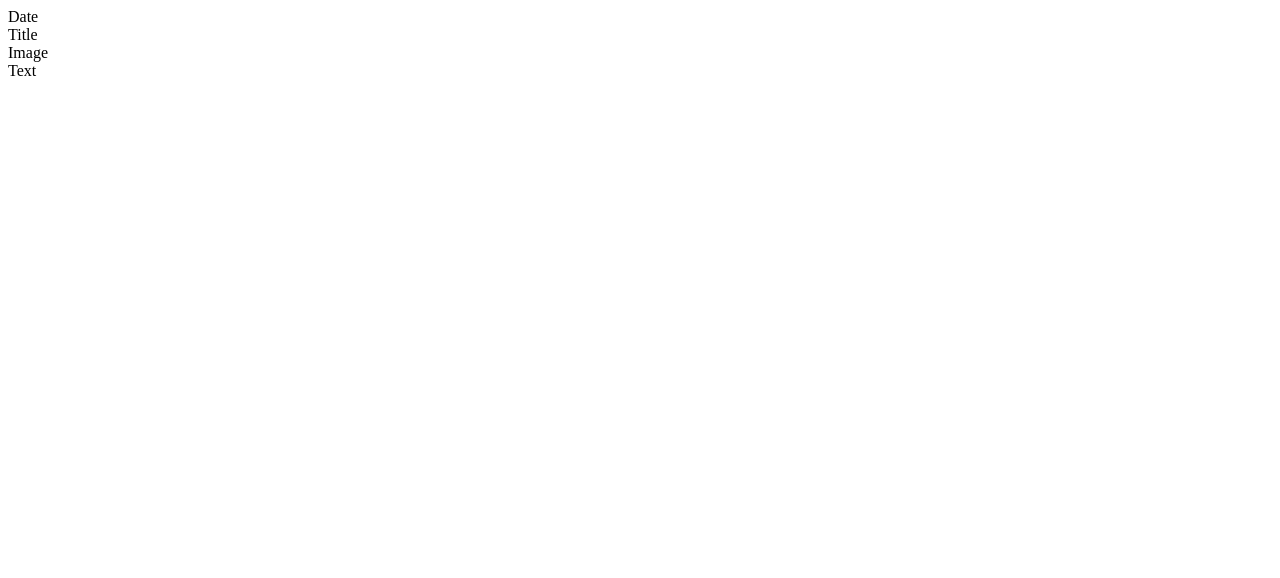
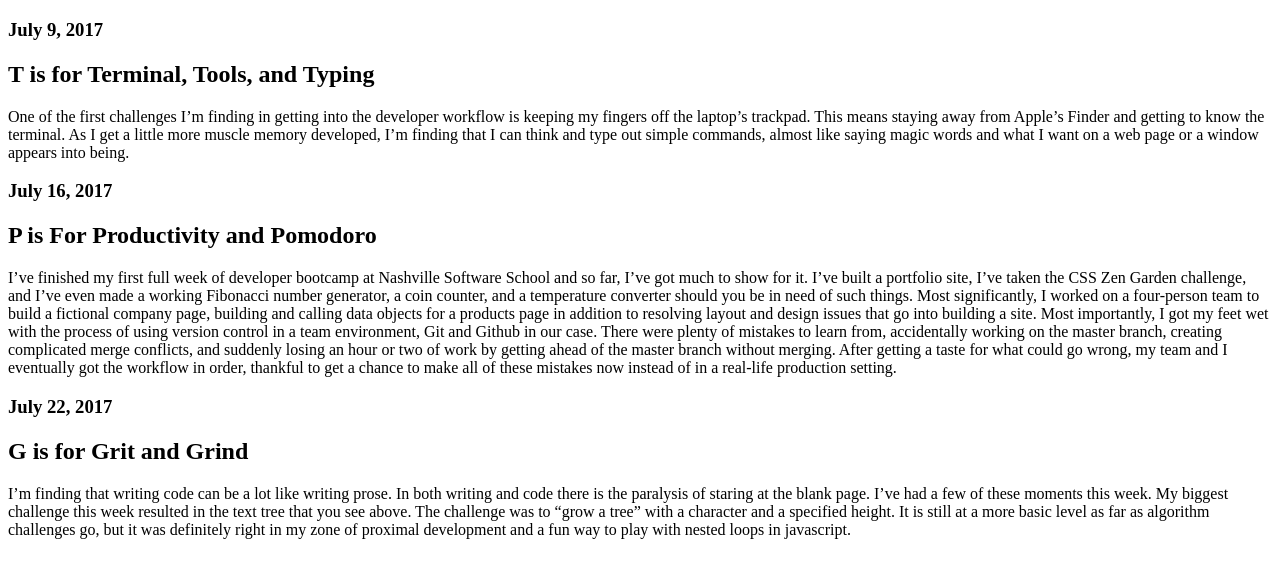
Before and after one commit to jsheridanwells/xml-test, a plain HTML site: page index.html in a window 1280 px wide. Drawn offline with Linux system fonts and the light colour scheme.

Commit message:
created JS functions to post xml data to page

```diff
--- a/index.html
+++ b/index.html
@@ -4,13 +4,9 @@
 		<title>XML Test</title>
 	</head>
 	<body>
-		<div class="container">
-			<div class="date">Date</div>
-			<div class="title">Title</div>
-			<div class="image">Image</div>
-			<div class="text">Text</div>
+		<div class="container" id="frame">
+
 		</div>
 		<script type="text/javascript" src="main.js"></script>
-
 	</body>
 </html>
--- a/main.js
+++ b/main.js
@@ -0,0 +1,40 @@
+let frame = document.getElementById('frame');
+
+let xhr = new XMLHttpRequest();
+xhr.onload = function () {
+	if (xhr.status === 200) {
+		let response = xhr.responseXML;
+		let events = response.getElementsByTagName('post');
+	}
+
+	let response = xhr.responseXML;
+	var posts = response.getElementsByTagName('post');
+
+	for (let i = 0; i < posts.length; i++) {
+		let container, date, title, text;
+		container = document.createElement('div');
+		container.className = 'post';
+
+		date = document.createElement('h3');
+		date.appendChild(document.createTextNode(getNodeValue(posts[i], 'date')));
+		container.appendChild(date);
+
+		title = document.createElement('h2');
+		title.appendChild(document.createTextNode(getNodeValue(posts[i], 'title')));
+		container.appendChild(title);
+
+		text = document.createElement('p');
+		text.appendChild(document.createTextNode(getNodeValue(posts[i], 'text')));
+		container.appendChild(text);
+
+		frame.appendChild(container);
+
+	}
+
+	function getNodeValue(obj, tag) {
+		return obj.getElementsByTagName(tag)[0].firstChild.nodeValue;
+	}
+};
+
+xhr.open('GET', 'data.xml', true);
+xhr.send(null);
```
